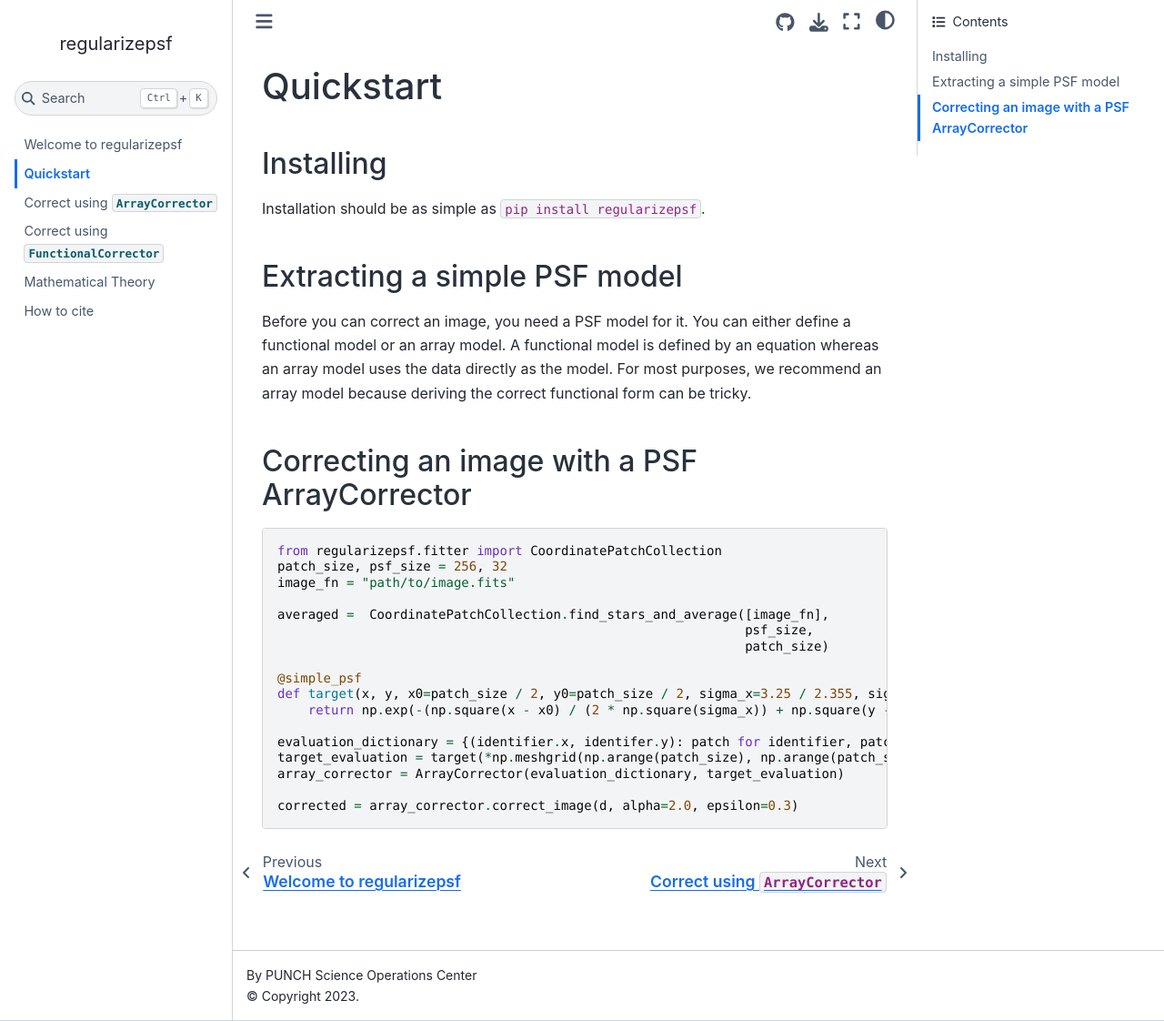
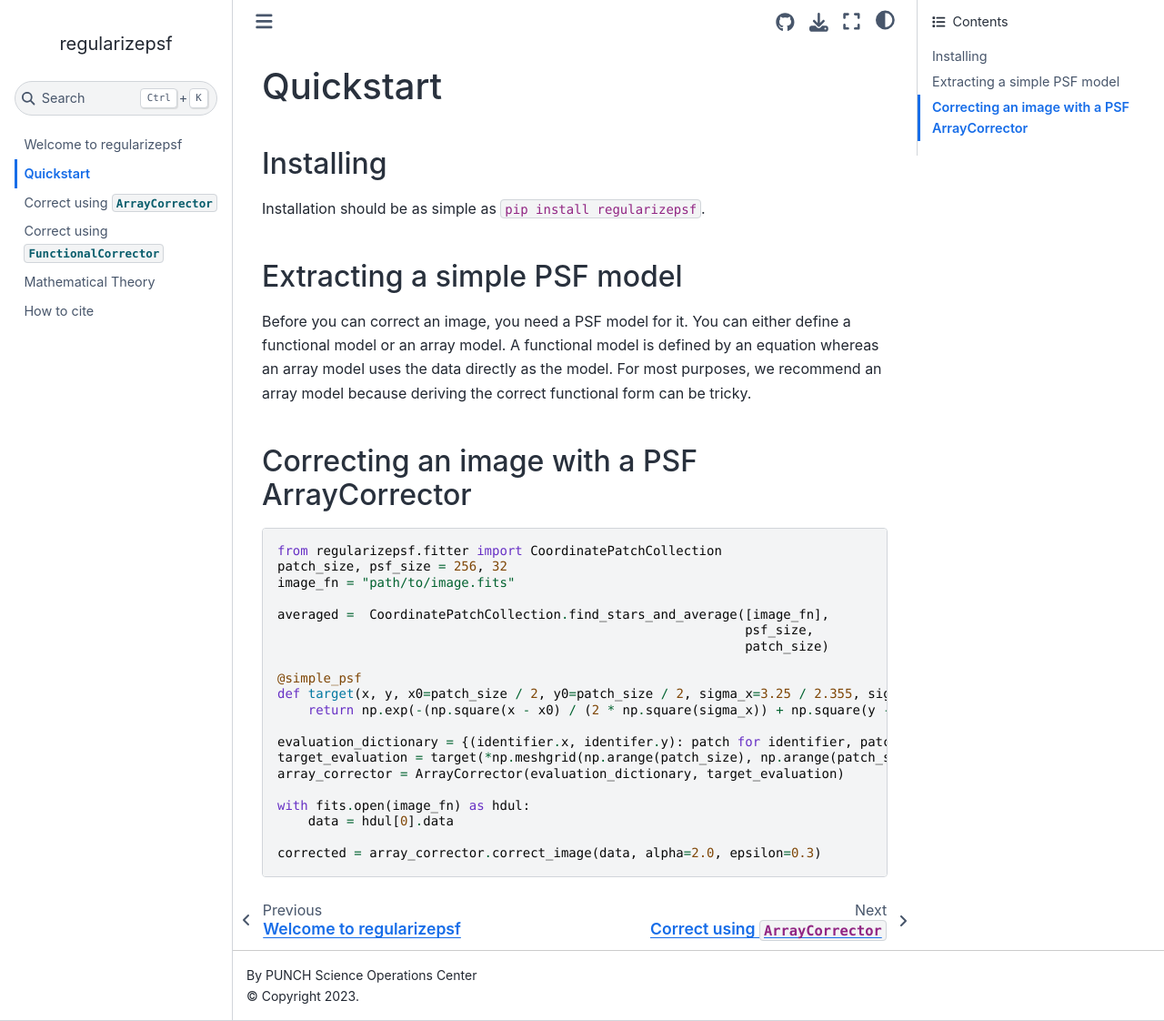
Before and after one commit to punch-mission/regularizepsf, a Jupyter Book: the page built from docs/quickstart.md, in a window 1280 px wide and 1122 px high. Shown: the whole window at 91% size. Built offline with Jupyter Book 1.0.4 settings and Sphinx 7.4.7 and the Sphinx Book theme 1.1.4, drawn with Linux system fonts in a browser that asks for light colours.

Commit message:
fixed bug in example

````diff
--- a/docs/quickstart.md
+++ b/docs/quickstart.md
@@ -30,5 +30,8 @@ evaluation_dictionary = {(identifier.x, identifer.y): patch for identifier, patc
 target_evaluation = target(*np.meshgrid(np.arange(patch_size), np.arange(patch_size)))
 array_corrector = ArrayCorrector(evaluation_dictionary, target_evaluation)
 
-corrected = array_corrector.correct_image(d, alpha=2.0, epsilon=0.3)
+with fits.open(image_fn) as hdul:
+    data = hdul[0].data
+
+corrected = array_corrector.correct_image(data, alpha=2.0, epsilon=0.3)
 ```
````
